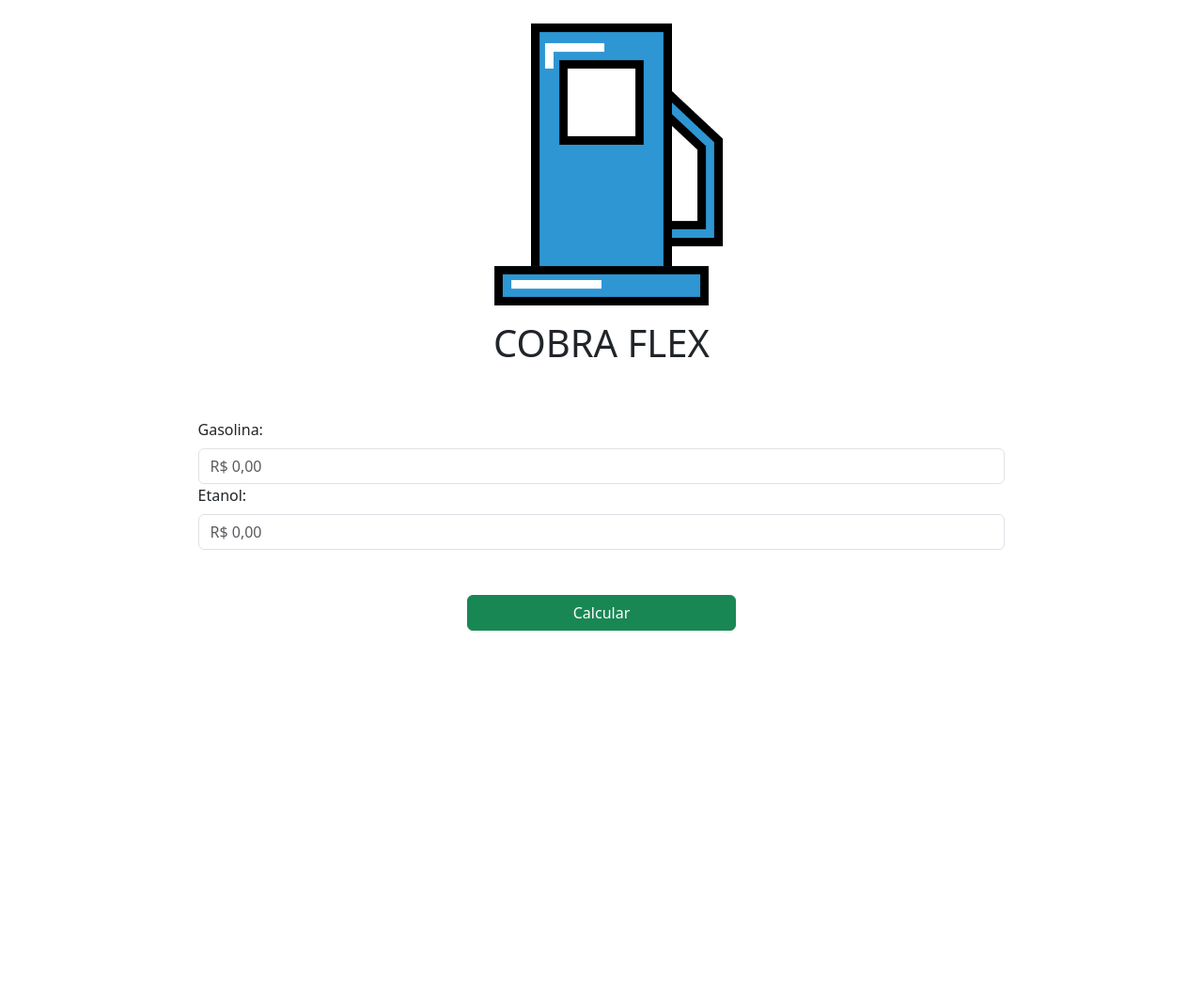
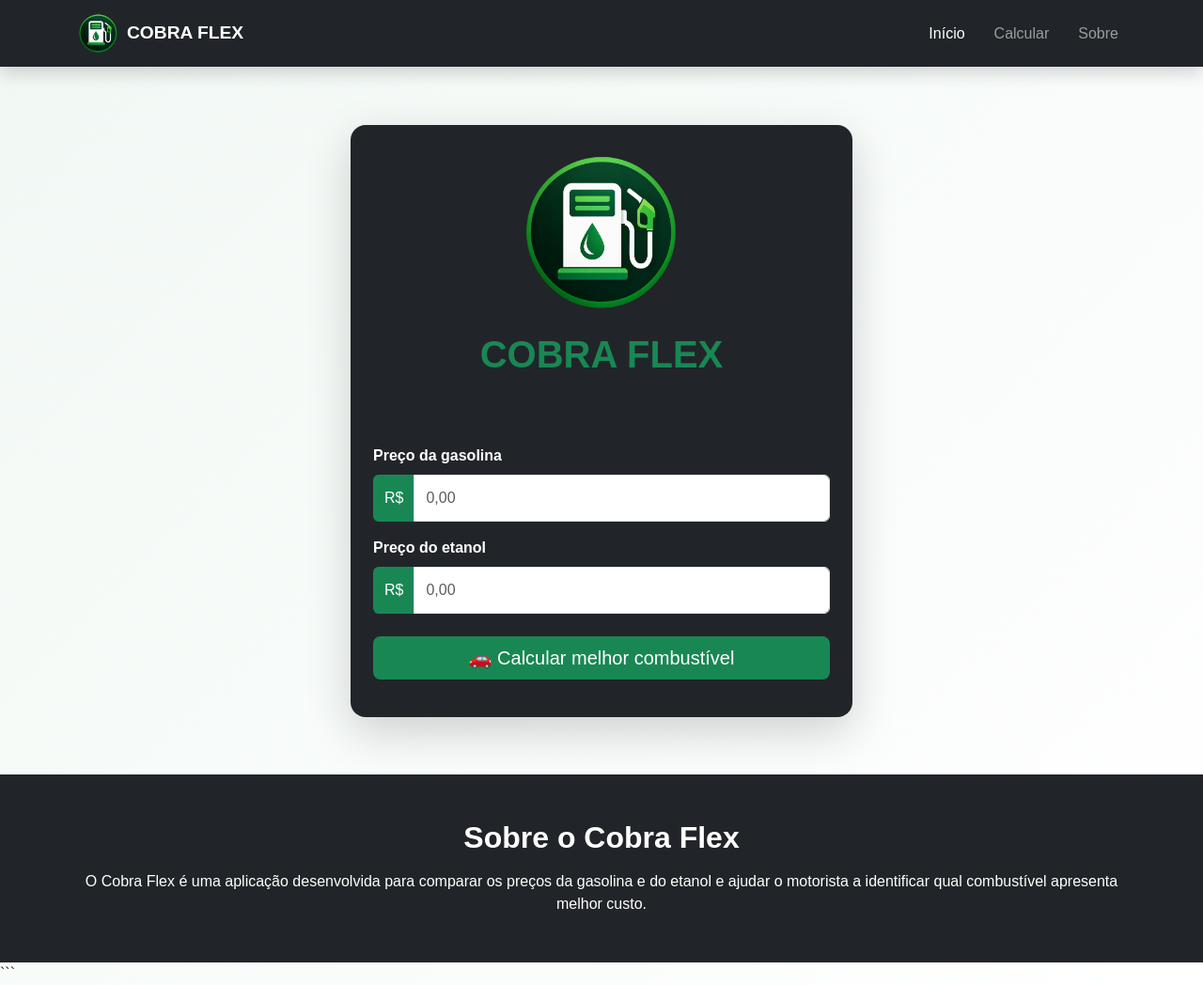
Before and after one commit to Vinicius-113/marcos_vinicius_cobra_flex, a Flask app: page / in a window 1280 px wide. Shown: the whole page at 94% size. Before the commit the page ends 671 px from the top, so only its background shows below. Run offline with Flask 3, Linux system fonts and the light colour scheme.

Commit message:
aula do dia 24/09/2026

````diff
--- a/static/css/estilo.css
+++ b/static/css/estilo.css
@@ -0,0 +1,91 @@
+
+body {
+    background: linear-gradient(135deg, #f1f8f4, #ffffff);
+    font-family: Arial, sans-serif;
+}
+
+/* Navbar */
+.navbar {
+    min-height: 70px;
+}
+
+.navbar-brand {
+    font-size: 1.2rem;
+}
+
+.nav-link {
+    margin-left: 15px;
+    transition: 0.3s;
+}
+
+.nav-link:hover {
+    color: #20c997 !important;
+}
+
+
+/* Card principal */
+.card {
+    background-color: #ffffff;
+    transition: 0.3s;
+}
+
+.card:hover {
+    transform: translateY(-5px);
+}
+
+
+/* Título */
+h1 {
+    color: #198754;
+}
+
+
+/* Campos */
+.form-control {
+    height: 50px;
+}
+
+.input-group-text {
+    background-color: #198754;
+    color: white;
+    border: none;
+}
+
+
+/* Botão */
+.btn-success {
+    background-color: #198754;
+    border: none;
+    transition: 0.3s;
+}
+
+.btn-success:hover {
+    background-color: #146c43;
+    transform: scale(1.02);
+}
+
+
+/* Resultado */
+.alert {
+    border-radius: 12px;
+}
+
+
+/* Seção Sobre */
+#sobre {
+    min-height: 200px;
+}
+
+
+/* Responsividade */
+@media (max-width: 768px) {
+
+    .navbar-brand {
+        font-size: 1rem;
+    }
+
+    .card {
+        margin: 15px;
+    }
+
+}
--- a/templates/index.html
+++ b/templates/index.html
@@ -1,59 +1,247 @@
+```html
 <!doctype html>
 <html lang="pt-br">
-  <head>
-    <meta charset="utf-8">
-    <meta name="viewport" content="width=device-width, initial-scale=1">
-    <title>COBRA FLEX</title>
+
+<head>
+  <meta charset="utf-8">
+  <meta name="viewport" content="width=device-width, initial-scale=1">
+
+  <title>COBRA FLEX</title>
+
+  <meta name="author" content="Marcos Vinicius da Costa Santos">
+
+  <!-- Bootstrap -->
+  <link href="https://cdn.jsdelivr.net/npm/bootstrap@5.3.8/dist/css/bootstrap.min.css"
+        rel="stylesheet"
+        integrity="sha384-sRIl4kxILFvY47J16cr9ZwB07vP4J8+LH7qKQnuqkuIAvNWLzeN8tE5YBujZqJLB"
+        crossorigin="anonymous">
+
+  <!-- CSS próprio -->
+  <link rel="stylesheet"
+        href="{{ url_for('static', filename='css/fontes.css') }}">
+
+  <link rel="stylesheet"
+        href="{{ url_for('static', filename='css/estilo.css') }}">
+</head>
+
+<body>
+
+  <!-- NAVBAR -->
+  <nav class="navbar navbar-expand-lg navbar-dark bg-dark shadow fixed-top">
+
+    <div class="container">
+
+      <!-- Logo / Nome -->
+      <a class="navbar-brand d-flex align-items-center" href="/">
+        <img src="{{ url_for('static', filename='img/comb1.png') }}"
+             alt="Logo Cobra Flex"
+             width="45"
+             height="45"
+             class="me-2">
+
+        <span class="fw-bold">COBRA FLEX</span>
+      </a>
+
+      <!-- Botão para celular -->
+      <button class="navbar-toggler"
+              type="button"
+              data-bs-toggle="collapse"
+              data-bs-target="#menuNavbar"
+              aria-controls="menuNavbar"
+              aria-expanded="false"
+              aria-label="Abrir menu">
+
+        <span class="navbar-toggler-icon"></span>
+
+      </button>
+
+      <!-- Links -->
+      <div class="collapse navbar-collapse" id="menuNavbar">
+
+        <ul class="navbar-nav ms-auto">
+
+          <li class="nav-item">
+            <a class="nav-link active" href="/">
+              Início
+            </a>
+          </li>
+
+          <li class="nav-item">
+            <a class="nav-link" href="#calcular">
+              Calcular
+            </a>
+          </li>
+
+          <li class="nav-item">
+            <a class="nav-link" href="#sobre">
+              Sobre
+            </a>
+          </li>
+
+        </ul>
+
+      </div>
+
+    </div>
+
+  </nav>
 
 
+  <!-- CONTEÚDO PRINCIPAL -->
+  <main class="container min-vh-100 d-flex align-items-center justify-content-center pt-5">
 
-    <meta name="author" content="Marcos Vinicius da Costa Santos">
-    <link href="https://cdn.jsdelivr.net/npm/bootstrap@5.3.8/dist/css/bootstrap.min.css" rel="stylesheet" integrity="sha384-sRIl4kxILFvY47J16cr9ZwB07vP4J8+LH7qKQnuqkuIAvNWLzeN8tE5YBujZqJLB" crossorigin="anonymous">
+    <div class="row justify-content-center w-100">
 
-    <link rel="stylesheet" href="{{ url_for('static',filename='css/fontes.css') }}">
-    <link rel="stylesheet" href="{{url_for('static',filename='css/estilo.css') }}">
-  </head>
-  <body>
+      <div class="col-12 col-md-8 col-lg-6">
 
-    <main class="container vh-100 d-flex align-items-center justify-content-center">
-      <div class="row">
-        <figure class="d-flex justify-content-center mb-3">
-          <img src="{{ url_for('static',filename='img/comb.png') }}" alt="Logo" width="300">
+        <!-- CARD PRINCIPAL -->
+        <div id="calcular" class="card  bg-dark text-white shadow-lg border-0 rounded-4 p-4">
 
-        </figure>
-         <div class="d-flex justify-content-center mb-5">
-          <h1>COBRA FLEX</h1>
-        </div>
-        <form action="/melhorCombustivel" method="POST">
-          <div class="col-12">
-            <label for="gasolina" class="form-label">
-              Gasolina:
-            </label>
-            <input type="number" placeholder="R$ 0,00" class="form-control" name="gasolina" step="0.01" required>
+          <!-- Logo -->
+          <div class="text-center mb-3">
+
+            <img src="{{ url_for('static', filename='img/comb1.png') }}"
+                 alt="Logo Cobra Flex"
+                 width="180"
+                 class="img-fluid">
+
           </div>
-          <div class="col-12">
-            <label for="etanol" class="form-label">
-              Etanol:
-            </label>
-            <input type="number" placeholder="R$ 0,00" class="form-control" name="etanol" step="0.01" required>
+
+          <!-- Título -->
+          <div class="text-center mb-4">
+
+            <h1 class="fw-bold">
+              COBRA FLEX
+            </h1>
+
+            <p class="text-muted">
+              Descubra qual combustível vale mais a pena para o seu veículo.
+            </p>
+
           </div>
-          <div class="d-flex justify-content-center mt-5">
-            <button type="submit" class="btn btn-success col-4">
-              Calcular
-            </button>
+
+
+          <!-- FORMULÁRIO -->
+          <form action="/melhorCombustivel" method="POST">
+
+            <!-- Gasolina -->
+            <div class="mb-3">
+
+              <label for="gasolina" class="form-label fw-semibold">
+                Preço da gasolina
+              </label>
+
+              <div class="input-group">
+
+                <span class="input-group-text">
+                  R$
+                </span>
+
+                <input type="number"
+                       id="gasolina"
+                       name="gasolina"
+                       placeholder="0,00"
+                       class="form-control"
+                       step="0.01"
+                       min="0"
+                       required>
+
+              </div>
+
+            </div>
+
+
+            <!-- Etanol -->
+            <div class="mb-4">
+
+              <label for="etanol" class="form-label fw-semibold">
+                Preço do etanol
+              </label>
+
+              <div class="input-group">
+
+                <span class="input-group-text">
+                  R$
+                </span>
+
+                <input type="number"
+                       id="etanol"
+                       name="etanol"
+                       placeholder="0,00"
+                       class="form-control"
+                       step="0.01"
+                       min="0"
+                       required>
+
+              </div>
+
+            </div>
+
+
+            <!-- Botão -->
+            <div class="d-grid">
+
+              <button type="submit"
+                      class="btn btn-success btn-lg rounded-3">
+
+                🚗 Calcular melhor combustível
+
+              </button>
+
+            </div>
+
+          </form>
+
+
+          <!-- RESULTADO -->
+          {% if msg %}
+
+          <div class="alert alert-success text-center mt-4 mb-0">
+
+            <h4 class="mb-0">
+              {{ msg }}
+            </h4>
+
           </div>
-        </form>
-        <div class="d-flex justify-content-center mt-5 mb-5">
 
-          <h2>
-          {{ msg if msg else '' }}
-        </h2>
+          {% endif %}
+
         </div>
 
+      </div>
 
-       </div>
-    </main>
+    </div>
 
-    <script src="https://cdn.jsdelivr.net/npm/bootstrap@5.3.8/dist/js/bootstrap.bundle.min.js" integrity="sha384-FKyoEForCGlyvwx9Hj09JcYn3nv7wiPVlz7YYwJrWVcXK/BmnVDxM+D2scQbITxI" crossorigin="anonymous"></script>
-  </body>
+  </main>
+
+
+  <!-- SOBRE -->
+  <section id="sobre" class="bg-dark text-white py-5">
+
+    <div class="container text-center">
+
+      <h2 class="fw-bold mb-3">
+        Sobre o Cobra Flex
+      </h2>
+
+      <p class="mb-0">
+        O Cobra Flex é uma aplicação desenvolvida para comparar
+        os preços da gasolina e do etanol e ajudar o motorista
+        a identificar qual combustível apresenta melhor custo.
+      </p>
+
+    </div>
+
+  </section>
+
+
+  <!-- Bootstrap JavaScript -->
+  <script src="https://cdn.jsdelivr.net/npm/bootstrap@5.3.8/dist/js/bootstrap.bundle.min.js"
+          integrity="sha384-FKyoEForCGlyvwx9Hj09JcYn3nv7wiPVlz7YYwJrWVcXK/BmnVDxM+D2scQbITxI"
+          crossorigin="anonymous">
+  </script>
+
+</body>
+
 </html>
+```
````
Also changed, not shown: requiriments.txt (added, +8 -0 lines), static/img/comb1.png (added).
